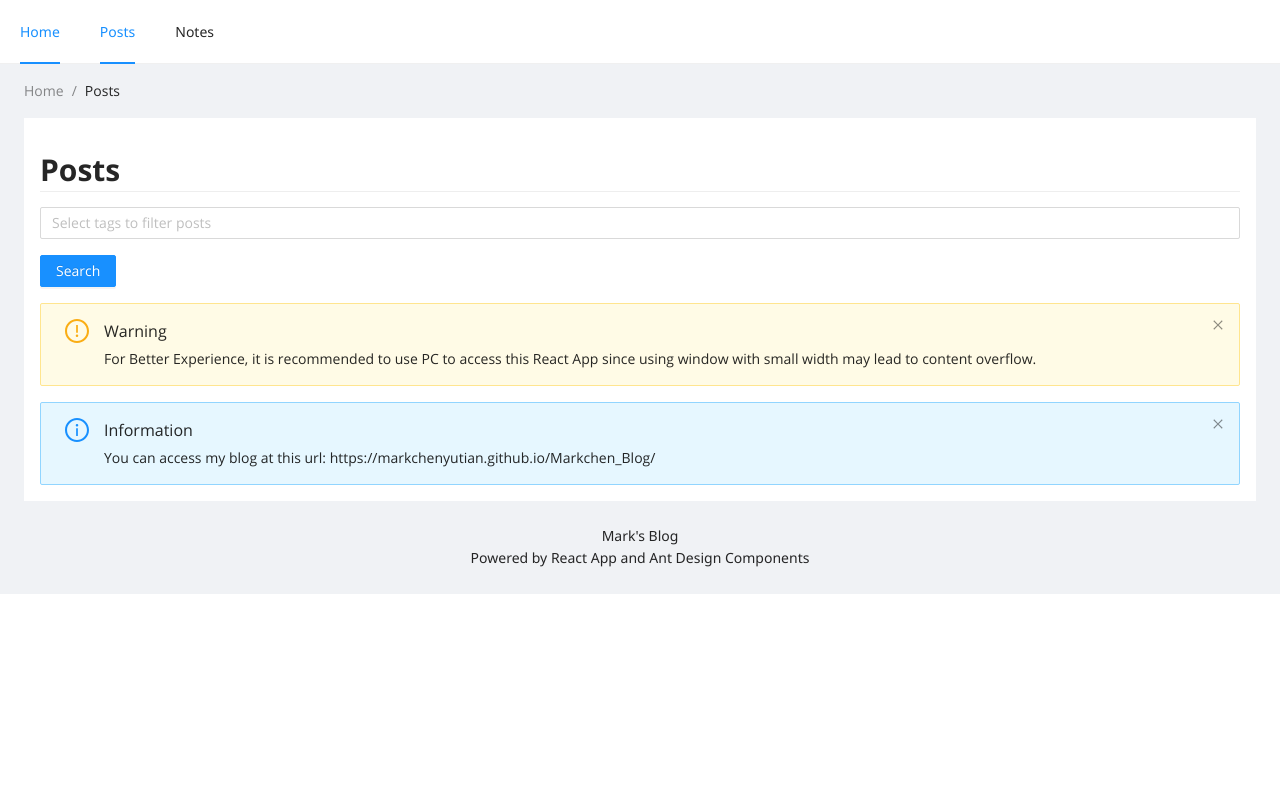
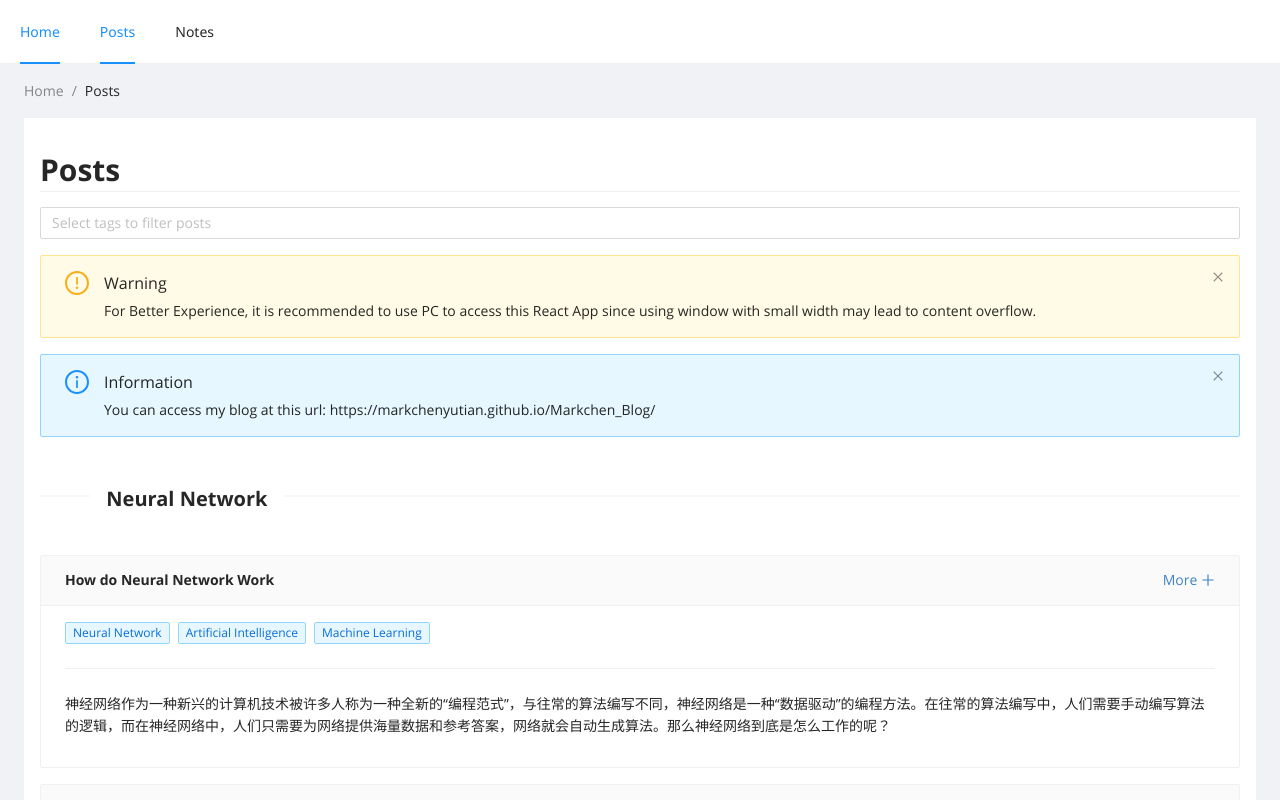
Before and after one commit to MarkChenYutian/mark-blog, a React (Create React App) app: page /#/posts in a window 1280 px wide. Shown: the top 800 px of the page. Built offline with nearby package versions, Linux system fonts and the light colour scheme.

Commit message:
Finish the Search Bar on Posts page

```diff
--- a/src/Posts/PostsMain.js
+++ b/src/Posts/PostsMain.js
@@ -3,24 +3,18 @@ import '../App.css';
 import 'moment/locale/zh-cn';
 import 'antd/dist/antd.css';
 import '../index.css';
-import { Layout, Breadcrumb, Typography, Space, Alert, Tag, Divider, Button } from 'antd';
+import { Layout, Breadcrumb, Typography, Space, Alert, Tag, Divider, Empty } from 'antd';
 
 import TagSearchBox from './SearchSys/SearchBox';
 
 import AppHeader from '../PublicComponent/Header';
 import AppFooter from '../PublicComponent/Footer';
 import PostCard from '../PublicComponent/PostCard';
-import Search from 'antd/lib/input/Search';
 
 const {Content} = Layout;
 const {Title} = Typography;
 
-class MainPost extends React.Component{
-    constructor(props){
-        super(props)
-        this.state = {
-            searchKeys: [],
-            allPosts: [
+const allPosts = [
                 {
                     isPost: false,
                     tags: [],
@@ -152,40 +146,13 @@ class MainPost extends React.Component{
                     excrept="本文讲述了如何从安装 Python 到使用 Jupyter Notebook 进行基本的numpy 与 matplotlib 操作"
                     />
                 }
-            ],
-            showPosts: [
+            ]
 
-            ]
-        }
-        this.getShowPosts();
-    }
-
-    getShowPosts(){
-        let newShowPosts = Array();
-        if (this.state.searchKeys.length !== 0){
-            for (let i = 0; i < this.state.allPosts.length; i ++){
-                if (this.state.allPosts[i]['isPost']){
-                    for (let j = 0; j < this.state.searchKeys.length; j ++){
-                        console.log(this.state.searchKeys[j]);
-                        if (this.state.allPosts[i]['tags'].includes(this.state.searchKeys[j])){
-                            newShowPosts.push(this.state.allPosts[i]['jsx_obj']);
-                            break;
-                        }
-                    }
-                }
-            }
-
-            this.setState({
-                showPosts: newShowPosts
-            });
-        }
-        else{
-            for (let i = 0; i < this.state.allPosts.length; i ++){
-                newShowPosts.push(this.state.allPosts[i]['jsx_obj']);
-            }
-            this.setState({
-                showPosts: newShowPosts
-            });
+class MainPost extends React.Component{
+    constructor(props){
+        super(props)
+        this.state = {
+            searchKeys: [],
         }
     }
 
@@ -200,6 +167,29 @@ class MainPost extends React.Component{
     }
 
     render(){
+
+        let showPosts = Array();
+        if (this.state.searchKeys.length !== 0){
+            for (let i = 0; i < allPosts.length; i ++){
+                if (allPosts[i]['isPost']){
+                    let inc = true;
+                    for (let j = 0; j < this.state.searchKeys.length; j ++){
+                        inc = inc && allPosts[i]['tags'].includes(this.state.searchKeys[j]);
+                    }
+                    if (inc){showPosts.push(allPosts[i]['jsx_obj']);}
+                }
+            }
+
+        }
+        else{
+            for (let i = 0; i < allPosts.length; i ++){
+                showPosts.push(allPosts[i]['jsx_obj']);
+            }
+        }
+
+        if (showPosts.length === 0){
+            showPosts.push(<Empty description="No Result Found"/>)
+        }
 
         return(
             <Layout>
@@ -218,8 +208,6 @@ class MainPost extends React.Component{
 
                 <TagSearchBox changeHandle={(value) => this.showSearchValue(value)}/>
 
-                <Button onClick={() => this.getShowPosts()} type='primary'>Search</Button>
-
                 <Alert
                     message="Warning"
                     description="For Better Experience, it is recommended to use PC to access this React App since using window with small width may lead to content overflow."
@@ -236,7 +224,7 @@ class MainPost extends React.Component{
                     closable
                 />
 
-                {this.state.showPosts}
+                {showPosts}
 
                 </Space>
               </div>
```
Also changed, not shown: 20 other files (tests, documents, lock files or other folders).
